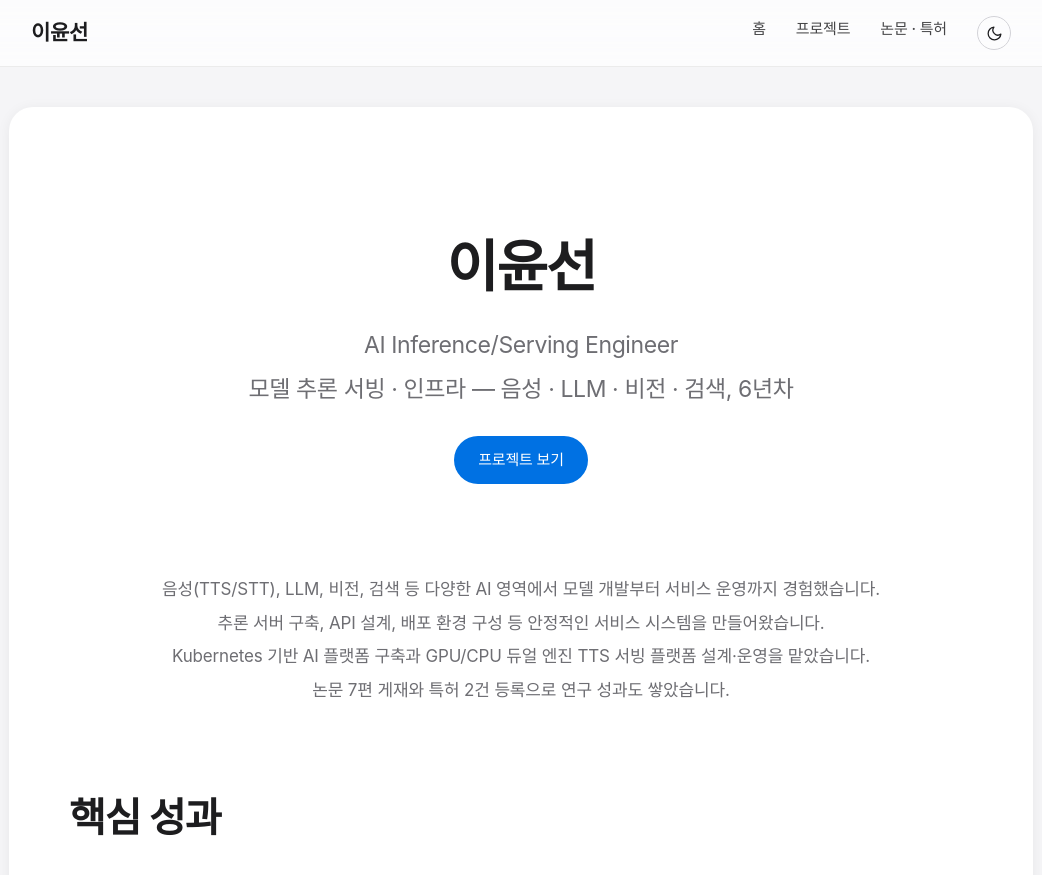
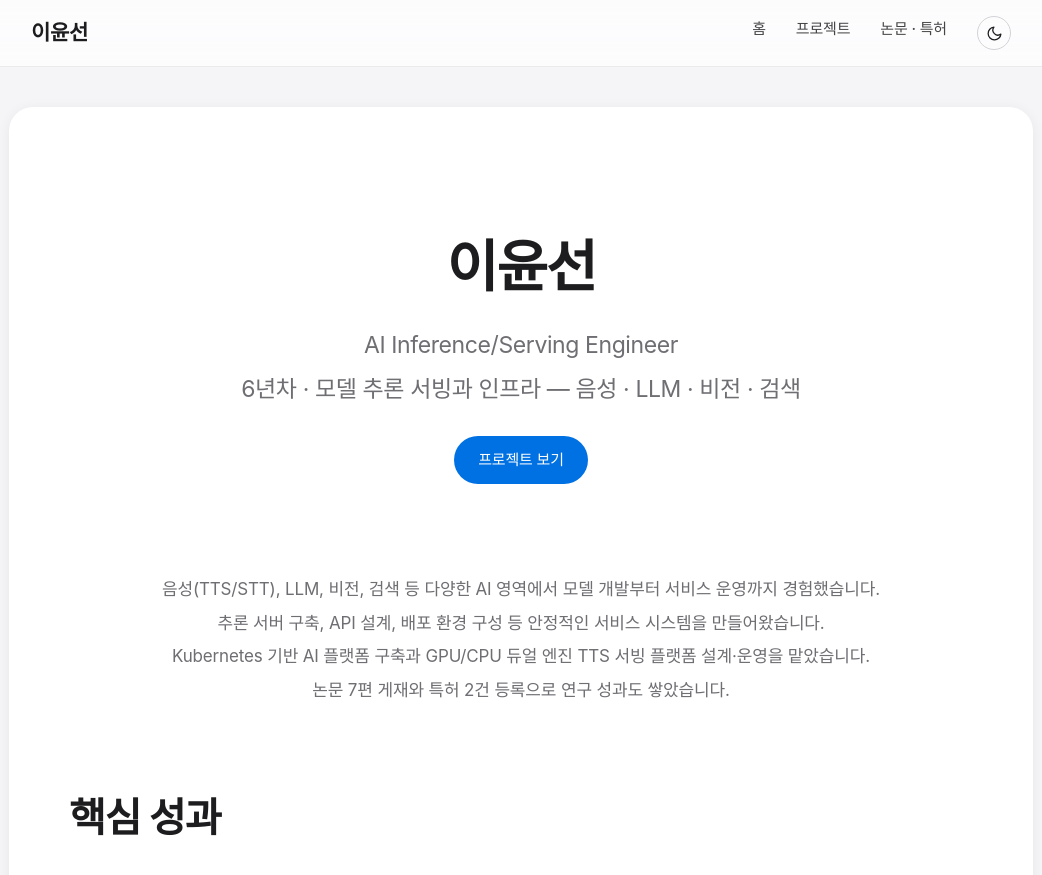
Before and after one commit to ckc5800/ckc5800.github.io, a Jekyll site: the page built from index.html, in a window 1280 px wide and 900 px high. Shown: the top 875 px of the window, without its empty margins (119-1161 px from the left). Built offline with Jekyll 4.4.1, drawn with Linux system fonts in a browser that asks for light colours; some web fonts are replaced.

Commit message:
hero 부제의 연차 위치 정리 — 꼬리 ', 6년차' → 선두 '6년차 ·'
Co-Authored-By: Claude Fable 5 <noreply@anthropic.com>

```diff
--- a/index.html
+++ b/index.html
@@ -6,7 +6,7 @@ title: 홈
 <section class="hero">
     <h1>이윤선</h1>
     <p>AI Inference/Serving Engineer</p>
-    <p class="hero-sub">모델 추론 서빙 · 인프라 — 음성 · LLM · 비전 · 검색, 6년차</p>
+    <p class="hero-sub">6년차 · 모델 추론 서빙과 인프라 — 음성 · LLM · 비전 · 검색</p>
     <a href="/projects.html" class="cta-button">프로젝트 보기</a>
     <details class="dl" id="resume">
         <summary class="cta-button secondary">이력서 다운로드</summary>
```
